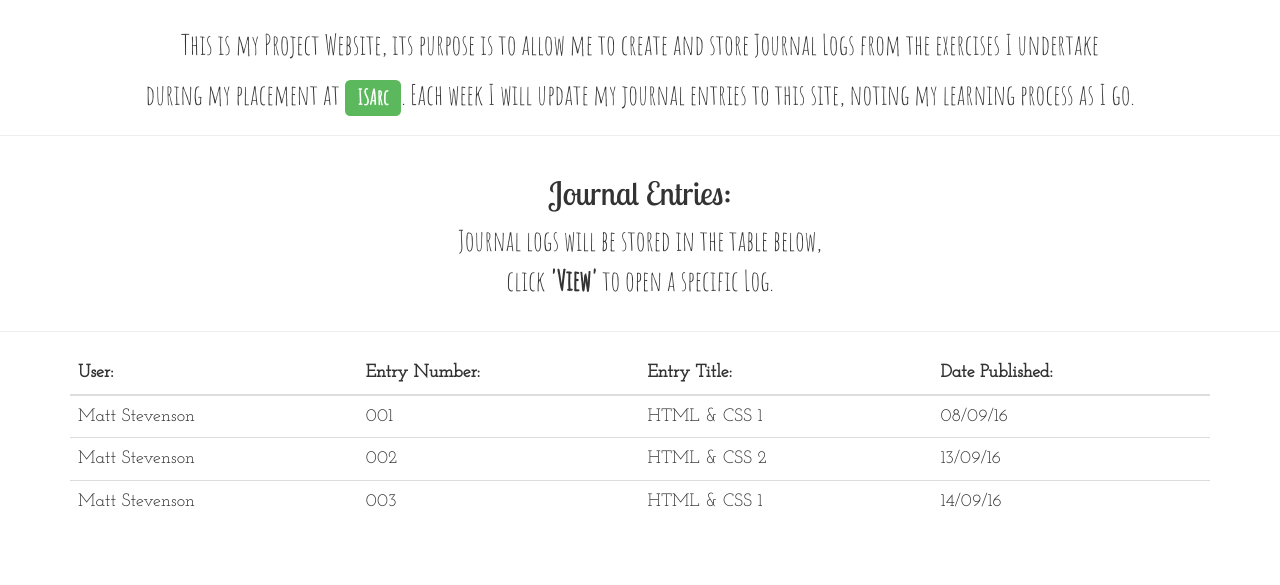
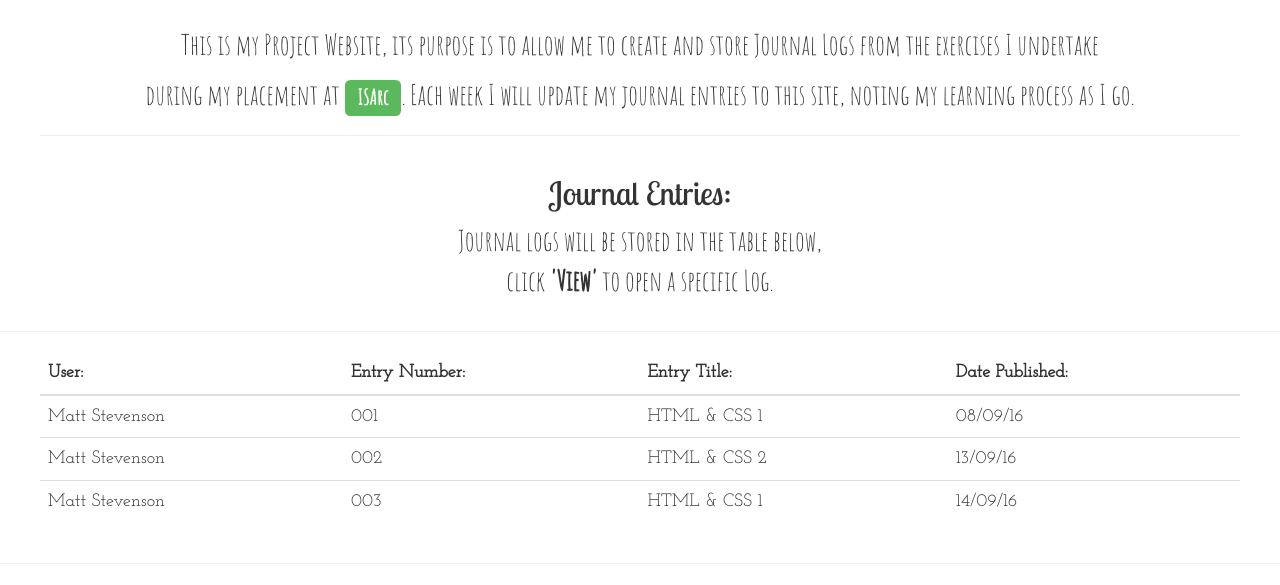
Before and after one commit to MattStevensonISArc/MattStevensonISArc.github.io, a PHP site: page / in a window 1280 px wide. Shown: the part 363-948 px from the top of the page. Run offline with PHP 8.4, Linux system fonts and the light colour scheme.

Commit message:
added log001

```diff
--- a/index.html
+++ b/index.html
@@ -10,7 +10,7 @@
     <link rel="stylesheet" href="style.css">
   </head>
   <body>
-    <div class="container-fluid">
+    <div class="container">
       <nav class="navbar navbar-inverse navbar-fixed-top">
         <div class="container-fluid">
           <div class="navbar-header">
@@ -56,7 +56,7 @@
             click <b>'View'</b> to open a specific Log.</p>
     </div>
     <hr>
-    <div class="container">
+    <div class="container-fluid">
         <table class="table table-hover">
             <thead>
             <tr>
@@ -87,13 +87,13 @@
             </tbody>
         </table>
     </div>
-
-   <!-- <div class="container-fluid text-center">
+    <hr>
+   <div class="container-fluid text-center">
         <div id="result">
             <script>
                 if (typeof(Storage)!== "undefined")
                 {
-                    alert("Local storage is available");
+                    alert("Local storage is available.");
                 localStorage.setItem("User", "Matt Stevenson");
                 localStorage.setItem("Entry Title", "HTML & CSS 1");
                 localStorage.setItem("Date Published", "08/09/16");
@@ -117,7 +117,7 @@
             <source src="audio1.ogg" type="audio/ogg">
             Your browser does not support mp3/ogg audio files.
         </audio>
-        </div>-->
+        </div>
 
     <br>
     <br>
--- a/style.css
+++ b/style.css
@@ -94,8 +94,8 @@
 }
 
 .container-fluid{
-    padding-right:0;
-    padding-left:0;
+    padding-right:40px;
+    padding-left:40px;
 }
 
 #isarclogo{
```
